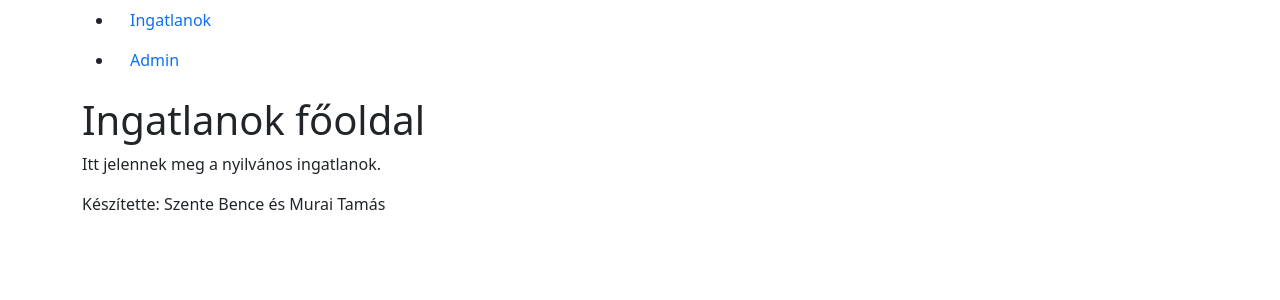
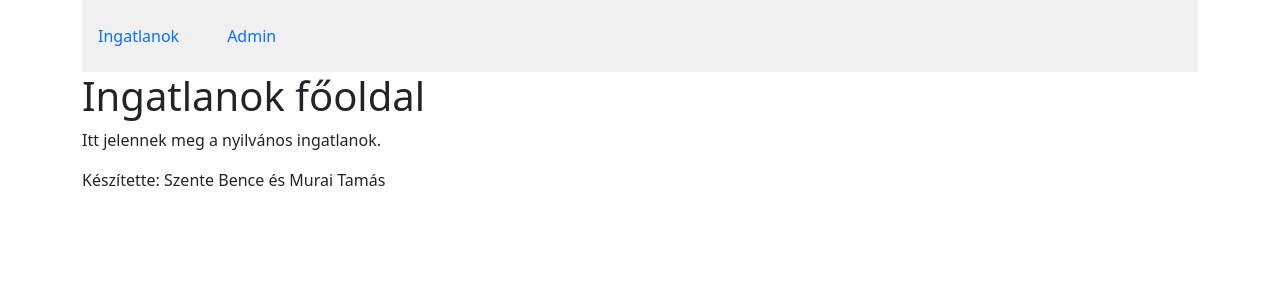
Before and after one commit to Bence1102/Ingatlanok_frontend, a React (Create React App) app in the folder frontend/: page / in a window 1280 px wide. Shown: the top 300 px of the page. Built offline with nearby package versions, Linux system fonts and the light colour scheme.

Commit message:
css formázás

```diff
--- a/frontend/src/App.css
+++ b/frontend/src/App.css
@@ -17,3 +17,37 @@
 .App-link {
   color: #61dafb;
 }
+
+.nav {
+  display: flex;
+  gap: 1rem;
+  background-color: #f0f0f0;
+  padding: 1rem;
+}
+
+.nav ul {
+  list-style: none;
+  display: flex;
+  gap: 1rem;
+  margin: 0;
+  padding: 0;
+}
+
+
+
+.nav-link {
+  text-decoration: none;
+  color: #333;
+  font-weight: 500;
+  padding: 0.5rem 1rem;
+  border-radius: 5px;
+}
+
+.nav-link:hover {
+  background-color: #ddd;
+}
+
+.nav-link.active {
+  background-color: #007bff;
+  color: white;
+}
```
